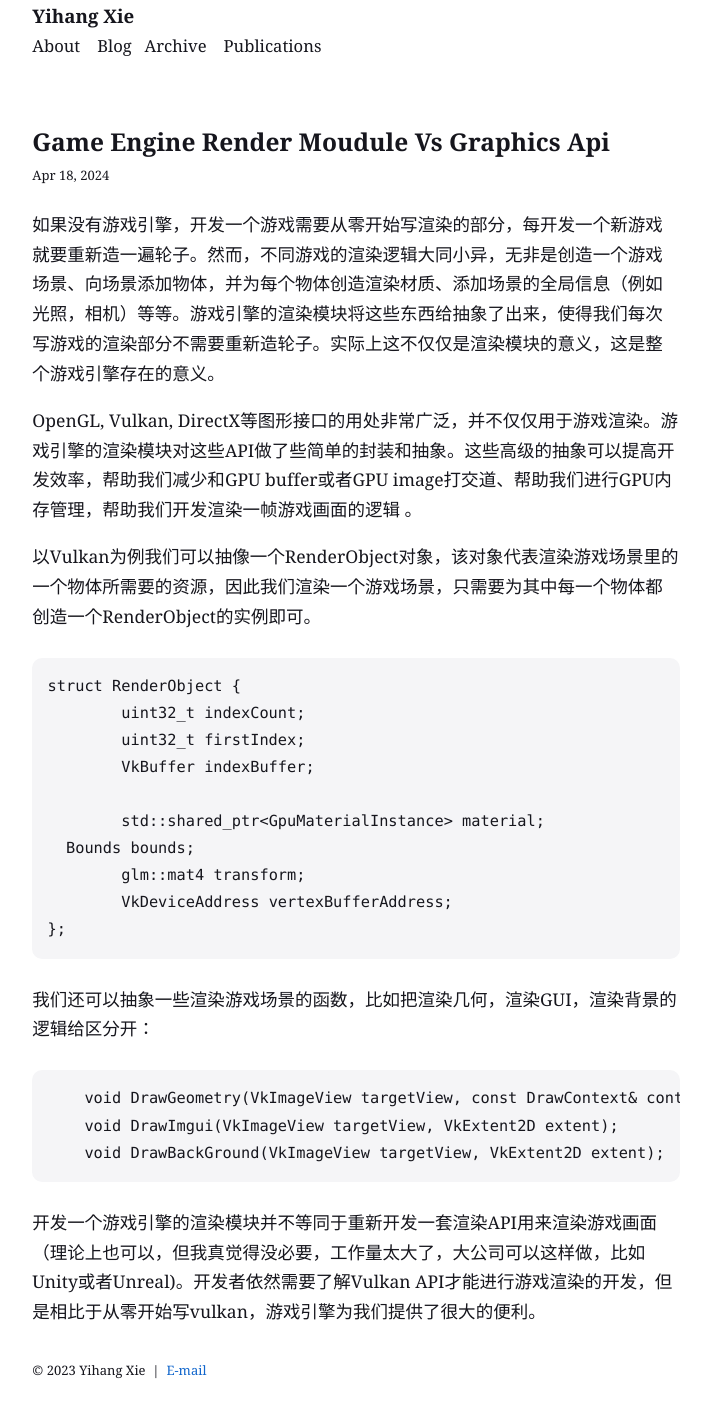
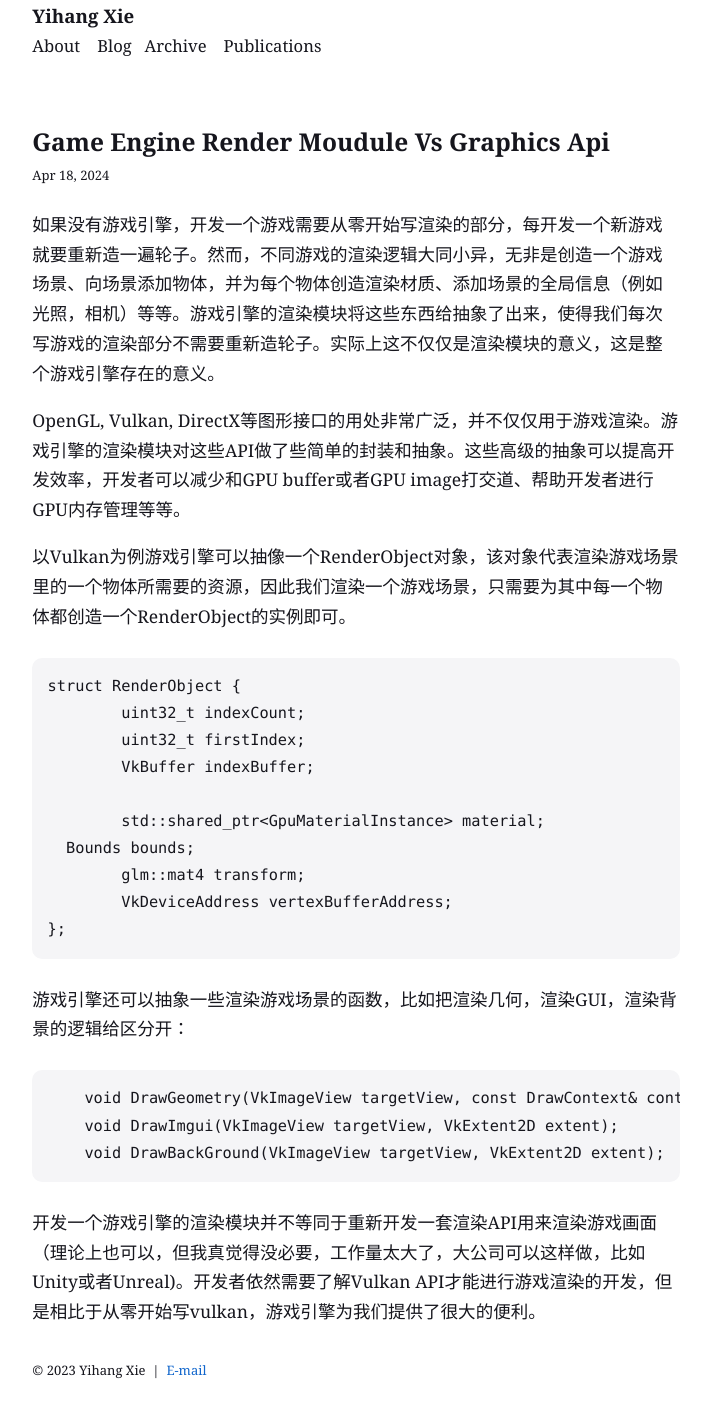
Before and after one commit to XieYHccc/XieYHccc.github.io, a Jekyll site: the page built from _posts/2024-4-18-Game-Engine-Render-Moudule-Vs-Graphics-API.md, in a window 1280 px wide. Shown: the whole page, without its empty margins (284-995 px from the left). Built offline with Jekyll 4.4.1, drawn with Linux system fonts in a browser that asks for light colours; some web fonts are replaced.

Commit message:
new blog

````diff
--- a/_posts/2024-4-18-Game-Engine-Render-Moudule-Vs-Graphics-API.md
+++ b/_posts/2024-4-18-Game-Engine-Render-Moudule-Vs-Graphics-API.md
@@ -1,8 +1,8 @@
 如果没有游戏引擎，开发一个游戏需要从零开始写渲染的部分，每开发一个新游戏就要重新造一遍轮子。然而，不同游戏的渲染逻辑大同小异，无非是创造一个游戏场景、向场景添加物体，并为每个物体创造渲染材质、添加场景的全局信息（例如光照，相机）等等。游戏引擎的渲染模块将这些东西给抽象了出来，使得我们每次写游戏的渲染部分不需要重新造轮子。实际上这不仅仅是渲染模块的意义，这是整个游戏引擎存在的意义。
 
-OpenGL, Vulkan, DirectX等图形接口的用处非常广泛，并不仅仅用于游戏渲染。游戏引擎的渲染模块对这些API做了些简单的封装和抽象。这些高级的抽象可以提高开发效率，帮助我们减少和GPU buffer或者GPU image打交道、帮助我们进行GPU内存管理，帮助我们开发渲染一帧游戏画面的逻辑 。
+OpenGL, Vulkan, DirectX等图形接口的用处非常广泛，并不仅仅用于游戏渲染。游戏引擎的渲染模块对这些API做了些简单的封装和抽象。这些高级的抽象可以提高开发效率，开发者可以减少和GPU buffer或者GPU image打交道、帮助开发者进行GPU内存管理等等。
 
-以Vulkan为例我们可以抽像一个RenderObject对象，该对象代表渲染游戏场景里的一个物体所需要的资源，因此我们渲染一个游戏场景，只需要为其中每一个物体都创造一个RenderObject的实例即可。
+以Vulkan为例游戏引擎可以抽像一个RenderObject对象，该对象代表渲染游戏场景里的一个物体所需要的资源，因此我们渲染一个游戏场景，只需要为其中每一个物体都创造一个RenderObject的实例即可。
 
 ```c++
 struct RenderObject {
@@ -17,7 +17,7 @@ struct RenderObject {
 };
 ```
 
-我们还可以抽象一些渲染游戏场景的函数，比如把渲染几何，渲染GUI，渲染背景的逻辑给区分开：
+游戏引擎还可以抽象一些渲染游戏场景的函数，比如把渲染几何，渲染GUI，渲染背景的逻辑给区分开：
 
 ```c++
     void DrawGeometry(VkImageView targetView, const DrawContext& context);
````
